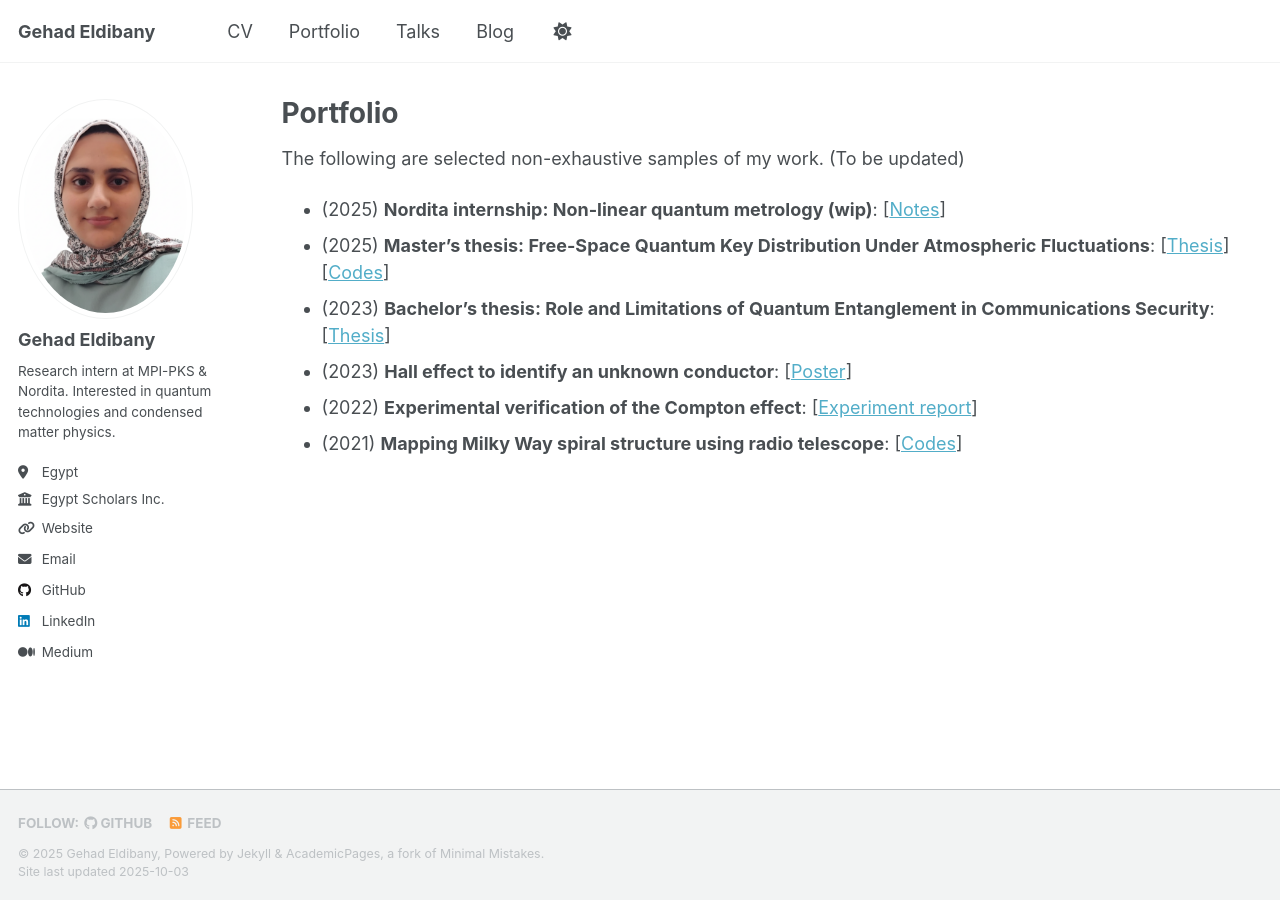
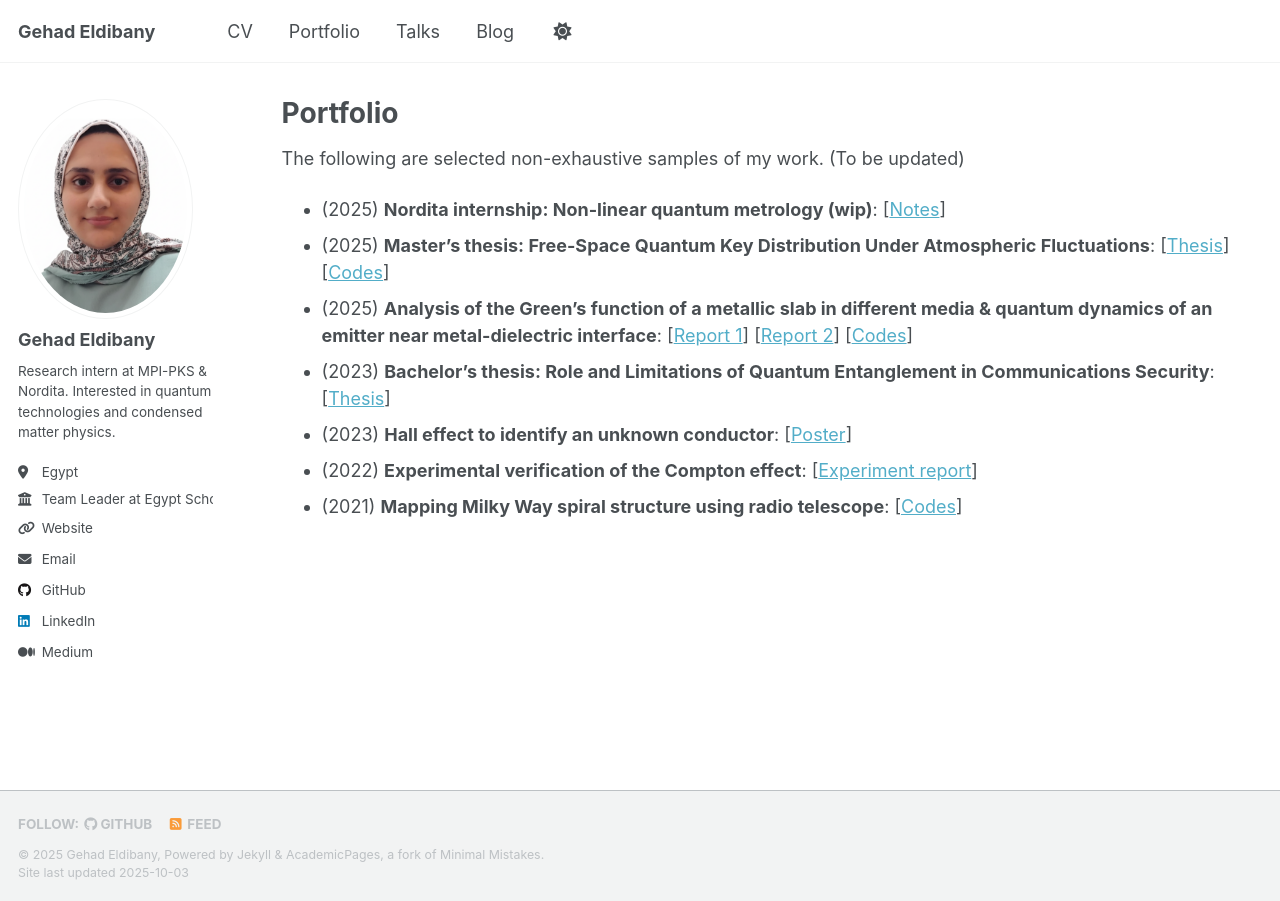
Before and after one commit to gehadibany/gehadibany.github.io, a Jekyll site: the page built from _pages/portfolio.md, in a window 1280 px wide. Built offline with Jekyll 4.4.1, drawn with Linux system fonts in a browser that asks for light colours; a script that is not in the unit is left out.

Commit message:
Update portfolio

```diff
--- a/_config.yml
+++ b/_config.yml
@@ -27,7 +27,7 @@ author:
   name             : "Gehad Eldibany"
   bio              : "Research intern at MPI-PKS & Nordita. Interested in quantum technologies and condensed matter physics."
   location         : "Egypt"
-  employer         : "Egypt Scholars Inc."
+  employer         : "Team Leader at Egypt Scholars Inc."
   uri              :  https://library.egyptscholars.org/author/gehad-dibany/
   email            : "gehadmostafa@hotmail.com"
 
--- a/_pages/portfolio.md
+++ b/_pages/portfolio.md
@@ -7,6 +7,7 @@ author_profile: true
 The following are selected non-exhaustive samples of my work. (To be updated)
 * (2025) **Nordita internship: Non-linear quantum metrology (wip)**: [[Notes](https://www.overleaf.com/read/sqfzpwrbtknw#9cd89a)]
 * (2025) **Master's thesis: Free-Space Quantum Key Distribution Under Atmospheric Fluctuations**: [[Thesis](https://gehadibany.github.io/files/Thesis.pdf)] [[Codes](https://github.com/gehadibany/thesis_work)]
+* (2025) **Analysis of the Green’s function of a metallic slab in different media & quantum dynamics of an emitter near metal-dielectric interface**: [[Report 1](https://gehadibany.github.io/files/report_p1.pdf)] [[Report 2](https://gehadibany.github.io/files/report_p2.pdf)] [[Codes](https://github.com/gehadibany/nanophotonics)]
 * (2023) **Bachelor's thesis: Role and Limitations of Quantum Entanglement in Communications Security**: [[Thesis](https://gehadibany.github.io/files/B_thesis.pdf)]
 * (2023) **Hall effect to identify an unknown conductor**: [[Poster](https://gehadibany.github.io/files/Hall_effect.pdf)]
 * (2022) **Experimental verification of the Compton effect**: [[Experiment report](https://gehadibany.github.io/files/Compton.pdf)]
```
Also changed, not shown: 2 other files.
